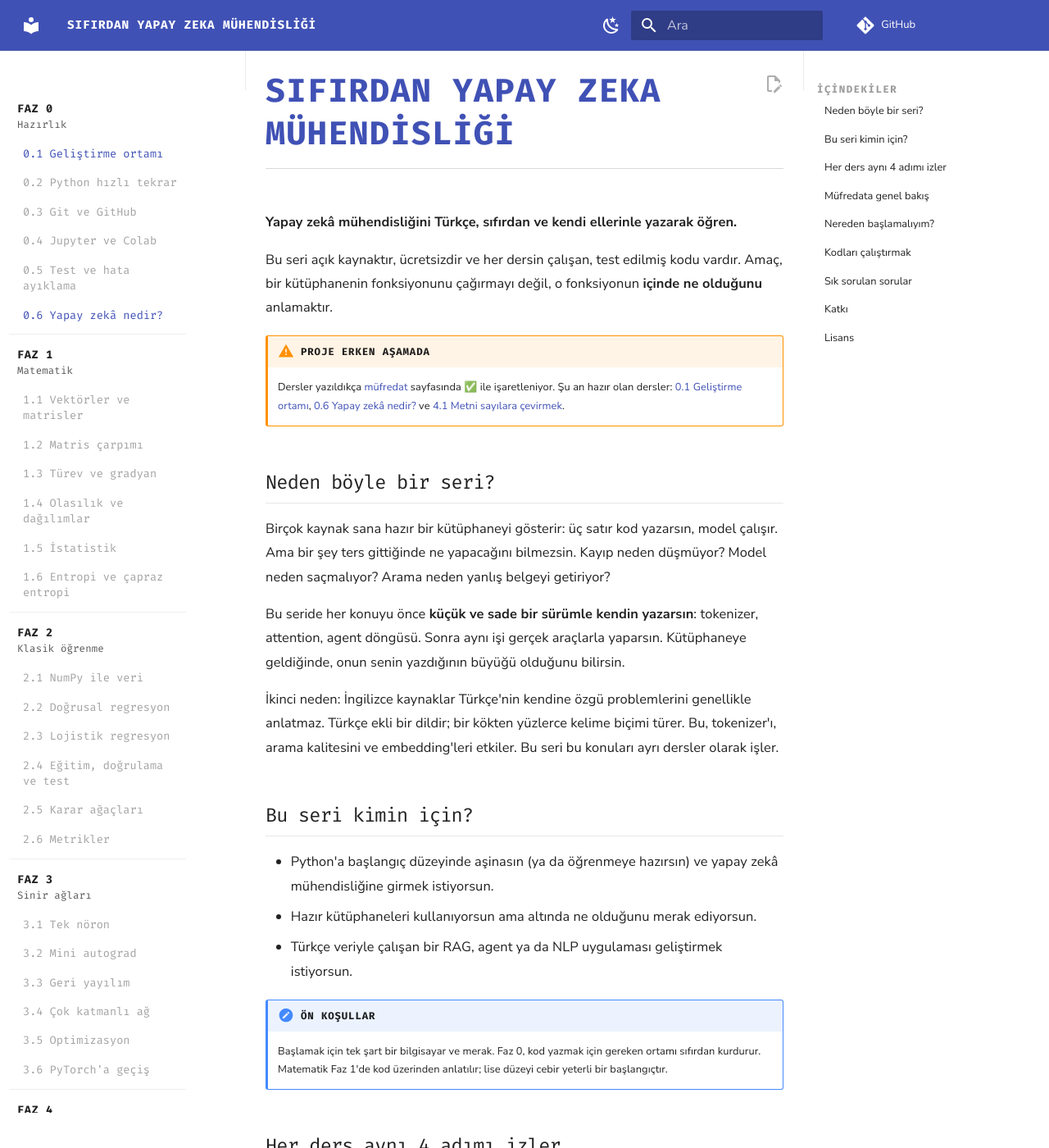
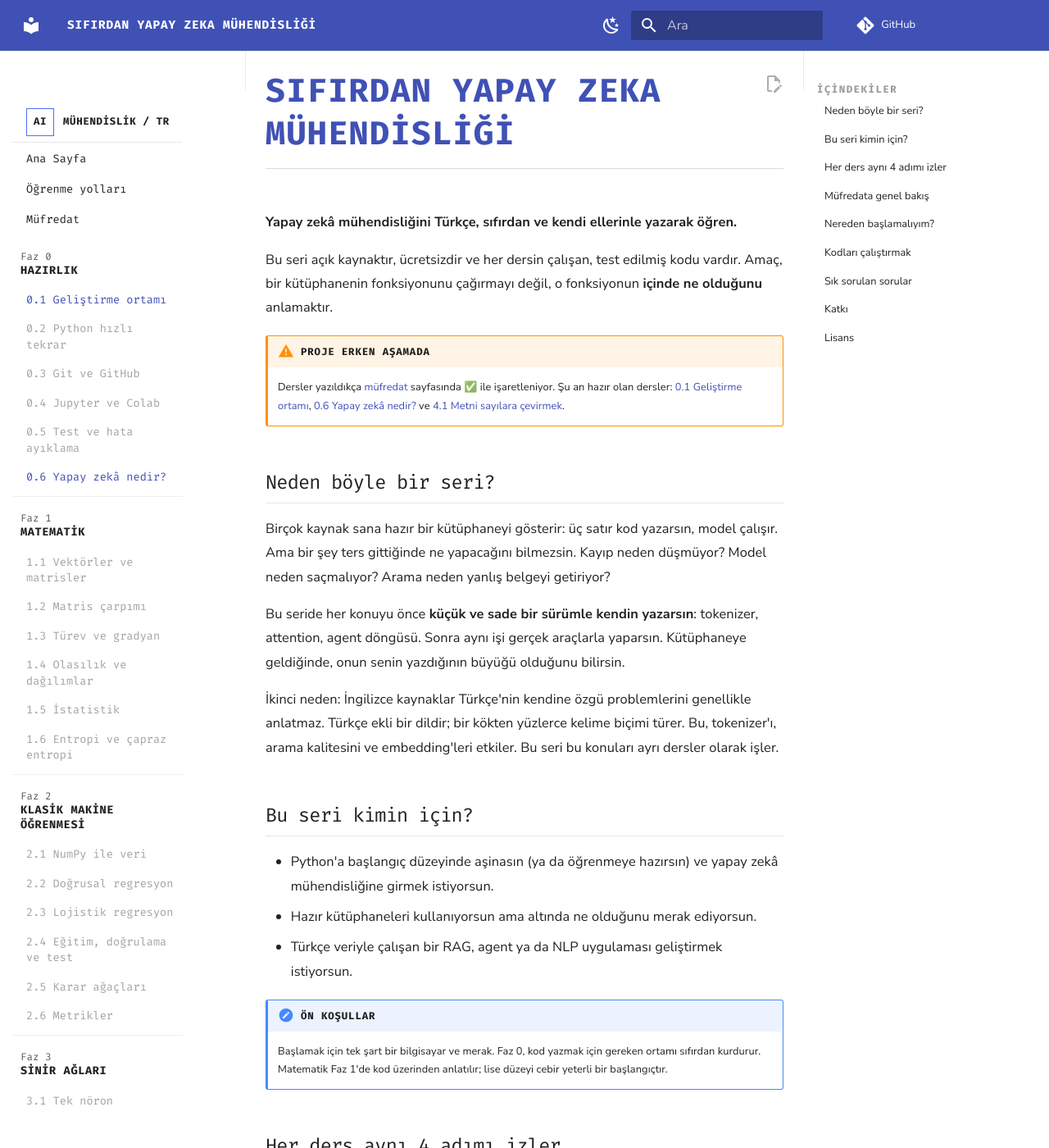
Before and after one commit to CoshkaX/Sifirdan_Ai_Muhendisligi, an MkDocs documentation site: the page built from docs/index.md, in a window 1280 px wide and 1400 px high. Shown: the whole window at 82% size. Built offline with MkDocs 1.6.1 and Material for MkDocs 9.7.7, drawn with Linux system fonts in a browser that asks for light colours; comment, search, counter and statistics services are not loaded.

Commit message:
Replace broken navigation with a stable curriculum sidebar

```diff
--- a/docs/overrides/partials/nav.html
+++ b/docs/overrides/partials/nav.html
@@ -1,6 +1,20 @@
+
+  <div class="md-sidebar__scrollwrap">
+    <div class="md-sidebar__inner">
       <nav class="md-nav curriculum-nav" aria-label="Müfredat">
+        <a class="curriculum-brand" href="{{ base_url }}/">
+          <span class="curriculum-brand__mark">AI</span>
+          <span>Mühendislik / TR</span>
+        </a>
+
+        <a class="curriculum-toplink{% if page.url == '' %} active{% endif %}" href="{{ base_url }}/">Ana Sayfa</a>
+        <a class="curriculum-toplink" href="{{ base_url }}/OGRENME-YOLLARI/">Öğrenme yolları</a>
+        <a class="curriculum-toplink" href="{{ base_url }}/MUFREDAT/">Müfredat</a>
+
+        <div class="curriculum-divider"></div>
+
         <details open>
-    <summary>Faz 0 <span>Hazırlık</span></summary>
+          <summary><span>Faz 0</span> Hazırlık</summary>
           <a class="available" href="{{ base_url }}/faz-00-hazirlik/01-gelistirme-ortami/">0.1 Geliştirme ortamı</a>
           <a class="planned" href="{{ base_url }}/MUFREDAT/">0.2 Python hızlı tekrar</a>
           <a class="planned" href="{{ base_url }}/MUFREDAT/">0.3 Git ve GitHub</a>
@@ -8,8 +22,9 @@
           <a class="planned" href="{{ base_url }}/MUFREDAT/">0.5 Test ve hata ayıklama</a>
           <a class="available" href="{{ base_url }}/faz-00-hazirlik/06-yapay-zeka-nedir/">0.6 Yapay zekâ nedir?</a>
         </details>
+
         <details open>
-    <summary>Faz 1 <span>Matematik</span></summary>
+          <summary><span>Faz 1</span> Matematik</summary>
           <a class="planned" href="{{ base_url }}/MUFREDAT/">1.1 Vektörler ve matrisler</a>
           <a class="planned" href="{{ base_url }}/MUFREDAT/">1.2 Matris çarpımı</a>
           <a class="planned" href="{{ base_url }}/MUFREDAT/">1.3 Türev ve gradyan</a>
@@ -17,8 +32,9 @@
           <a class="planned" href="{{ base_url }}/MUFREDAT/">1.5 İstatistik</a>
           <a class="planned" href="{{ base_url }}/MUFREDAT/">1.6 Entropi ve çapraz entropi</a>
         </details>
+
         <details open>
-    <summary>Faz 2 <span>Klasik öğrenme</span></summary>
+          <summary><span>Faz 2</span> Klasik makine öğrenmesi</summary>
           <a class="planned" href="{{ base_url }}/MUFREDAT/">2.1 NumPy ile veri</a>
           <a class="planned" href="{{ base_url }}/MUFREDAT/">2.2 Doğrusal regresyon</a>
           <a class="planned" href="{{ base_url }}/MUFREDAT/">2.3 Lojistik regresyon</a>
@@ -26,8 +42,9 @@
           <a class="planned" href="{{ base_url }}/MUFREDAT/">2.5 Karar ağaçları</a>
           <a class="planned" href="{{ base_url }}/MUFREDAT/">2.6 Metrikler</a>
         </details>
+
         <details open>
-    <summary>Faz 3 <span>Sinir ağları</span></summary>
+          <summary><span>Faz 3</span> Sinir ağları</summary>
           <a class="planned" href="{{ base_url }}/MUFREDAT/">3.1 Tek nöron</a>
           <a class="planned" href="{{ base_url }}/MUFREDAT/">3.2 Mini autograd</a>
           <a class="planned" href="{{ base_url }}/MUFREDAT/">3.3 Geri yayılım</a>
@@ -35,8 +52,9 @@
           <a class="planned" href="{{ base_url }}/MUFREDAT/">3.5 Optimizasyon</a>
           <a class="planned" href="{{ base_url }}/MUFREDAT/">3.6 PyTorch'a geçiş</a>
         </details>
+
         <details open>
-    <summary>Faz 4 <span>Metin ve Türkçe NLP</span></summary>
+          <summary><span>Faz 4</span> Metin ve Türkçe NLP</summary>
           <a class="available" href="{{ base_url }}/faz-04-metin-ve-turkce-nlp/01-metni-sayilara-cevirmek/">4.1 Metni sayılara çevirmek</a>
           <a class="planned" href="{{ base_url }}/MUFREDAT/">4.2 Türkçe biçimbilim</a>
           <a class="planned" href="{{ base_url }}/MUFREDAT/">4.3 Metin temizleme</a>
@@ -45,8 +63,9 @@
           <a class="planned" href="{{ base_url }}/MUFREDAT/">4.6 Duygu analizi</a>
           <a class="planned" href="{{ base_url }}/MUFREDAT/">4.7 Veri setleri</a>
         </details>
+
         <details open>
-    <summary>Faz 5 <span>Transformer</span></summary>
+          <summary><span>Faz 5</span> Transformer</summary>
           <a class="planned" href="{{ base_url }}/MUFREDAT/">5.1 Dizi modelleme</a>
           <a class="planned" href="{{ base_url }}/MUFREDAT/">5.2 Attention</a>
           <a class="planned" href="{{ base_url }}/MUFREDAT/">5.3 Çok başlı attention</a>
@@ -54,8 +73,9 @@
           <a class="planned" href="{{ base_url }}/MUFREDAT/">5.5 Transformer bloğu</a>
           <a class="planned" href="{{ base_url }}/MUFREDAT/">5.6 Mini transformer</a>
         </details>
+
         <details open>
-    <summary>Faz 6 <span>Küçük dil modeli</span></summary>
+          <summary><span>Faz 6</span> Küçük dil modeli</summary>
           <a class="planned" href="{{ base_url }}/MUFREDAT/">6.1 Sonraki token tahmini</a>
           <a class="planned" href="{{ base_url }}/MUFREDAT/">6.2 BPE tokenizer</a>
           <a class="planned" href="{{ base_url }}/MUFREDAT/">6.3 Türkçe tokenizer verimliliği</a>
@@ -63,16 +83,18 @@
           <a class="planned" href="{{ base_url }}/MUFREDAT/">6.5 Metin üretimi</a>
           <a class="planned" href="{{ base_url }}/MUFREDAT/">6.6 Küçük Türkçe veri deneyi</a>
         </details>
+
         <details open>
-    <summary>Faz 7 <span>LLM'leri kullanmak</span></summary>
+          <summary><span>Faz 7</span> LLM'leri kullanmak</summary>
           <a class="planned" href="{{ base_url }}/MUFREDAT/">7.1 API ile model çağırmak</a>
           <a class="planned" href="{{ base_url }}/MUFREDAT/">7.2 Etkili prompt</a>
           <a class="planned" href="{{ base_url }}/MUFREDAT/">7.3 Yapılandırılmış çıktı</a>
           <a class="planned" href="{{ base_url }}/MUFREDAT/">7.4 Bağlam, maliyet ve gecikme</a>
           <a class="planned" href="{{ base_url }}/MUFREDAT/">7.5 Hata yönetimi</a>
         </details>
+
         <details open>
-    <summary>Faz 8 <span>Arama ve RAG</span></summary>
+          <summary><span>Faz 8</span> Arama ve RAG</summary>
           <a class="planned" href="{{ base_url }}/MUFREDAT/">8.1 Anlamsal arama</a>
           <a class="planned" href="{{ base_url }}/MUFREDAT/">8.2 Parçalama</a>
           <a class="planned" href="{{ base_url }}/MUFREDAT/">8.3 Vektör veritabanı</a>
@@ -80,8 +102,9 @@
           <a class="planned" href="{{ base_url }}/MUFREDAT/">8.5 Türkçe RAG</a>
           <a class="planned" href="{{ base_url }}/MUFREDAT/">8.6 RAG'i değerlendirmek</a>
         </details>
+
         <details open>
-    <summary>Faz 9 <span>Agent'lar</span></summary>
+          <summary><span>Faz 9</span> Agent'lar</summary>
           <a class="planned" href="{{ base_url }}/MUFREDAT/">9.1 Agent döngüsü</a>
           <a class="planned" href="{{ base_url }}/MUFREDAT/">9.2 Araç tanımlamak</a>
           <a class="planned" href="{{ base_url }}/MUFREDAT/">9.3 Bellek ve durum</a>
@@ -89,35 +112,41 @@
           <a class="planned" href="{{ base_url }}/MUFREDAT/">9.5 Agent'ların başarısızlıkları</a>
           <a class="planned" href="{{ base_url }}/MUFREDAT/">9.6 Güvenlik</a>
         </details>
+
         <details open>
-    <summary>Faz 10 <span>Fine-tuning</span></summary>
+          <summary><span>Faz 10</span> Fine-tuning</summary>
           <a class="planned" href="{{ base_url }}/MUFREDAT/">10.1 Ne zaman fine-tuning?</a>
           <a class="planned" href="{{ base_url }}/MUFREDAT/">10.2 Veri hazırlama</a>
           <a class="planned" href="{{ base_url }}/MUFREDAT/">10.3 LoRA</a>
           <a class="planned" href="{{ base_url }}/MUFREDAT/">10.4 Küçük modeli fine-tune etmek</a>
           <a class="planned" href="{{ base_url }}/MUFREDAT/">10.5 Sonucu ölçmek</a>
         </details>
+
         <details open>
-    <summary>Faz 11 <span>Değerlendirme</span></summary>
+          <summary><span>Faz 11</span> Değerlendirme</summary>
           <a class="planned" href="{{ base_url }}/MUFREDAT/">11.1 İyi ne demek?</a>
           <a class="planned" href="{{ base_url }}/MUFREDAT/">11.2 Test seti hazırlamak</a>
           <a class="planned" href="{{ base_url }}/MUFREDAT/">11.3 Otomatik ve insan değerlendirmesi</a>
           <a class="planned" href="{{ base_url }}/MUFREDAT/">11.4 LLM'i hakem olarak kullanmak</a>
           <a class="planned" href="{{ base_url }}/MUFREDAT/">11.5 Regresyon testleri</a>
         </details>
+
         <details open>
-    <summary>Faz 12 <span>Üretime almak</span></summary>
+          <summary><span>Faz 12</span> Üretime almak</summary>
           <a class="planned" href="{{ base_url }}/MUFREDAT/">12.1 Modeli servis etmek</a>
           <a class="planned" href="{{ base_url }}/MUFREDAT/">12.2 Maliyet ve gecikme</a>
           <a class="planned" href="{{ base_url }}/MUFREDAT/">12.3 İzleme ve loglama</a>
           <a class="planned" href="{{ base_url }}/MUFREDAT/">12.4 Güvenlik ve gizlilik</a>
           <a class="planned" href="{{ base_url }}/MUFREDAT/">12.5 Dağıtım</a>
         </details>
+
         <details open>
-    <summary>Faz 13 <span>Bitirme projeleri</span></summary>
+          <summary><span>Faz 13</span> Bitirme projeleri</summary>
           <a class="planned" href="{{ base_url }}/MUFREDAT/">13.1 Türkçe RAG projesi</a>
           <a class="planned" href="{{ base_url }}/MUFREDAT/">13.2 Araç kullanan agent</a>
           <a class="planned" href="{{ base_url }}/MUFREDAT/">13.3 Kendi mini dil modelin</a>
           <a class="planned" href="{{ base_url }}/MUFREDAT/">13.4 Proje sunumu ve portföy</a>
         </details>
       </nav>
+    </div>
+  </div>
--- a/docs/stylesheets/extra.css
+++ b/docs/stylesheets/extra.css
@@ -413,3 +413,38 @@ a.learning-card:hover {
   opacity: 0.72;
   background: rgba(110, 128, 119, 0.06);
 }
+
+.curriculum-brand,
+.curriculum-toplink {
+  display: flex !important;
+  align-items: center;
+  min-height: 1.8rem;
+}
+
+.curriculum-brand {
+  gap: 0.55rem;
+  margin: 0 0.15rem 0.55rem;
+  padding: 0.55rem 0.45rem;
+  border-bottom: 1px solid rgba(110, 128, 119, 0.18);
+  font-size: 0.62rem;
+  font-weight: 700;
+  text-transform: uppercase;
+  letter-spacing: 0.055em;
+}
+
+.curriculum-brand__mark {
+  display: inline-grid;
+  width: 1.7rem;
+  height: 1.7rem;
+  place-items: center;
+  border: 1px solid var(--md-accent-fg-color);
+  font-size: 0.62rem;
+}
+
+.curriculum-toplink {
+  margin: 0.08rem 0.15rem;
+  padding: 0.42rem 0.5rem;
+  font-size: 0.68rem;
+  color: var(--md-default-fg-color) !important;
+  text-decoration: none;
+}
```
Lines whose indentation alone changed are shown as unchanged.
